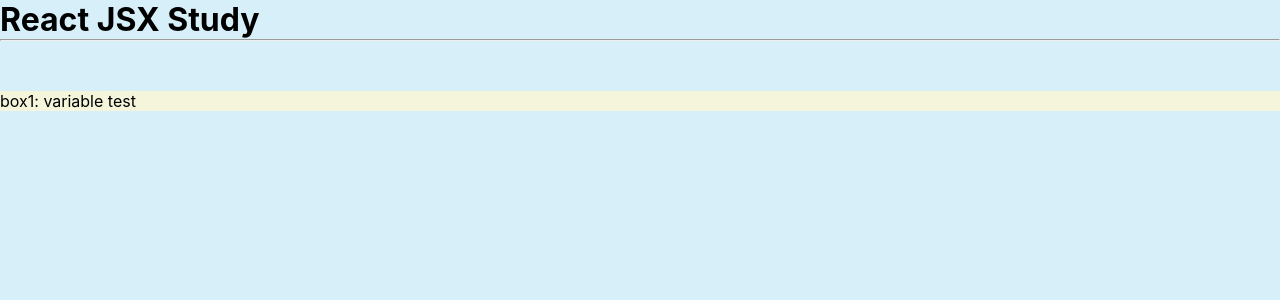
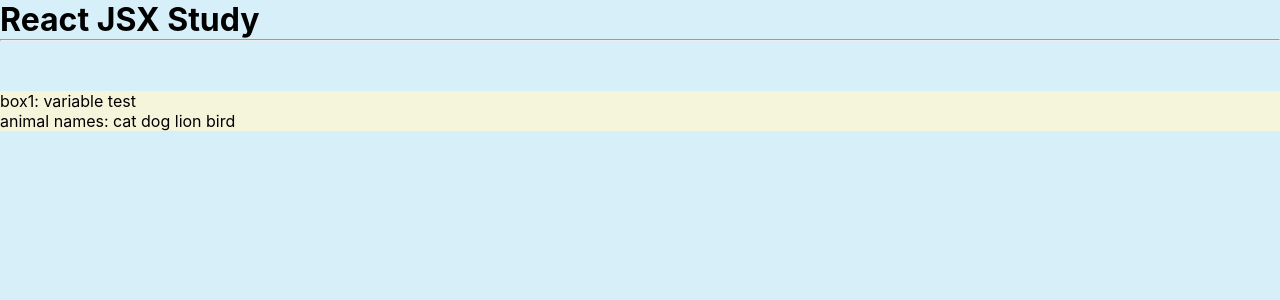
Before and after one commit to glacks06/jsx_study_repo, a React (Create React App) app: page / in a window 1280 px wide. Shown: the top 300 px of the page. Built offline with nearby package versions, Linux system fonts and the light colour scheme.

Commit message:
jsx 함수, 배열 사용

```diff
--- a/src/App.js
+++ b/src/App.js
@@ -2,6 +2,16 @@ import logo from './logo.svg';
 import './App.css';
 
 const box1_name = 'box1: variable test';
+
+function animal_names(v){
+  let res = '';
+  for(let i = 0; i < v.length; i += 1){
+    res += v[i];
+    res += ' ';
+  }
+  return res;
+}
+const box1_animals = ['cat', 'dog', 'lion', 'bird'];
 
 function App() {
   return (
@@ -11,7 +21,8 @@ function App() {
         <hr />
       </header>
       <section>
-        {box1_name}
+        {box1_name} <br />
+        animal names: {animal_names(box1_animals)}
       </section>
     </div>
 
```
